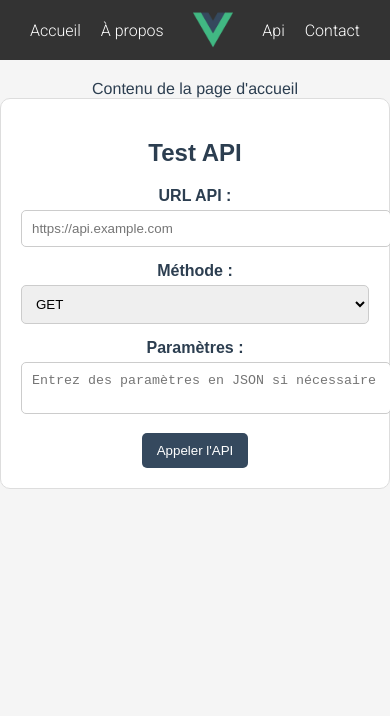
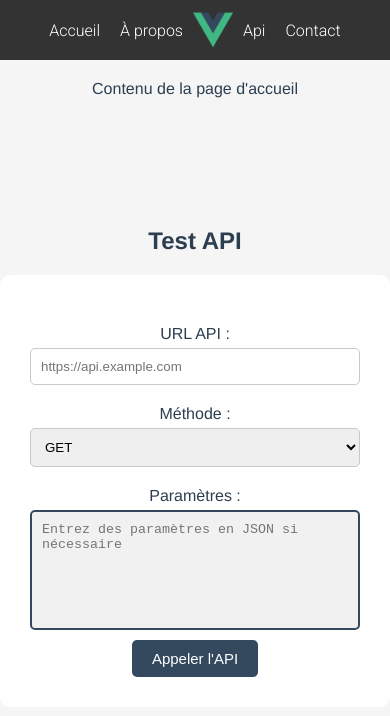
Before and after one commit to LuCha5/projet-site-vue-epsi, a Vue app: page /api in a window 390 px wide. Shown: the top 716 px of the page. Built offline with nearby package versions, Linux system fonts and the light colour scheme.

Commit message:
Amélioration du composant API : refonte du formulaire avec un conteneur, ajustement du style, et amélioration de la gestion des erreurs.

```diff
--- a/src/components/ApiComponent.vue
+++ b/src/components/ApiComponent.vue
@@ -1,12 +1,20 @@
 <template>
     <div class="api-component">
+        <!-- Conteneur du formulaire -->
+        <div class="form-container">
             <h2>Test API</h2>
             <form @submit.prevent="callApi">
                 <!-- Champ pour l'URL de l'API -->
                 <div class="form-group">
                     <label for="url">URL API :</label>
-                <input type="text" id="url" v-model="url" placeholder="https://api.example.com"
-                    @input="clearError('url')" required />
+                    <input
+                        type="text"
+                        id="url"
+                        v-model="url"
+                        placeholder="https://api.example.com"
+                        @input="clearError('url')"
+                        required
+                    />
                     <span v-if="errors.url" class="error">{{ errors.url }}</span>
                 </div>
 
@@ -25,17 +33,19 @@
                 <!-- Paramètres (JSON) -->
                 <div class="form-group">
                     <label for="params">Paramètres :</label>
-                <textarea id="params" v-model="params" placeholder="Entrez des paramètres en JSON si nécessaire"
-                    @input="clearError('params')"></textarea>
+                    <textarea
+                        id="params"
+                        v-model="params"
+                        placeholder="Entrez des paramètres en JSON si nécessaire"
+                        @input="clearError('params')"
+                    ></textarea>
                     <span v-if="errors.params" class="error">{{ errors.params }}</span>
                 </div>
 
                 <!-- Bouton pour soumettre -->
                 <button type="submit">Appeler l'API</button>
             </form>
-
-        <!-- Indicateur de chargement -->
-        <div v-if="loading" class="spinner"></div>
+        </div>
 
         <!-- Bloc pour afficher le résultat -->
         <div v-if="result" class="result">
@@ -133,78 +143,98 @@ export default {
 </script>
 
 <style scoped>
-.api-component {
-    max-width: 600px;
-    margin: 0 auto;
-    padding: 20px;
+@import url("https://fonts.googleapis.com/css2?family=Roboto:wght@300&display=swap");
+@import url("https://cdnjs.cloudflare.com/ajax/libs/font-awesome/5.13.0/css/all.min.css");
+
+body {
+  margin: 0px;
+  padding: 0px;
   background-color: #ffffff;
-    border: 1px solid #ddd;
-    border-radius: 10px;
-    font-family: Arial, sans-serif;
+  position: absolute;
+  top: 50%;
+  left: 50%;
+  transform: translate(-50%, -50%);
+  font-family: "Roboto", sans-serif;
+  font-weight: bold;
 }
 
-.form-group {
-    margin-bottom: 15px;
+.api-component {
+  width: 100vw;
+  height: 85vh;
+  display: flex;
+  justify-content: center;
+  align-items: center;
+  background-color: transparent;
 }
 
-label {
-    font-weight: bold;
-    display: block;
-    margin-bottom: 5px;
+form {
+  padding: 30px;
+  background-color: white;
+  border-radius: 10px;
 }
 
-input,
-select,
-textarea {
-    width: 100%;
+form h2 {
+  font-size: 20px;
+}
+
+form .form-group {
+  position: relative;
+  margin-top: 20px;
+  display: flex;
+  flex-direction: column;
+}
+
+form .form-group input,
+form .form-group select,
+form .form-group textarea {
+  margin-top: 5px;
   padding: 10px;
-    border: 1px solid #ccc;
+  border: 1px solid #c9c9c9;
+  outline-color: #35495e;
   border-radius: 5px;
 }
 
-textarea {
+form .form-group textarea {
+  background-color: #f1f1f1;
+  border: 2px solid #35495e;
   resize: none;
+  height: 6rem;
 }
 
 button {
-    padding: 10px 15px;
+  margin-top: 10px;
   background-color: #35495e;
   color: white;
+  font-size: 15px;
   border: none;
+  padding: 10px 20px;
   border-radius: 5px;
+  outline: none;
   cursor: pointer;
+  transition: transform 0.5s;
 }
 
 button:hover {
-    background-color: #2c3e50;
+  transform: scale(1.05);
 }
 
 .result {
   margin-top: 20px;
   padding: 15px;
-    background-color: #f9f9f9;
+  background-color: #ffffff;
   border: 1px solid #ddd;
-    border-radius: 5px;
+  border-radius: 10px;
+  overflow-x: auto;
+  box-shadow: inset 0px 2px 4px rgba(0, 0, 0, 0.05);
 }
 
-.spinner {
-    width: 50px;
-    height: 50px;
-    border: 5px solid #f3f3f3;
-    border-top: 5px solid #35495e;
-    border-radius: 50%;
-    animation: spin 1s linear infinite;
-    margin: 20px auto;
-}
-
-@keyframes spin {
-    0% {
-        transform: rotate(0deg);
-    }
-
-    100% {
-        transform: rotate(360deg);
-    }
+.result h3 {
+  margin-top: 0;
+  font-size: 18px;
+  font-weight: bold;
+  color: #35495e;
+  border-bottom: 1px solid #ddd;
+  padding-bottom: 10px;
 }
 
 .error {
@@ -212,4 +242,21 @@ button:hover {
   font-size: 14px;
   margin-top: 5px;
 }
+
+@media (max-width: 768px) {
+  .api-component {
+    flex-direction: column;
+    align-items: stretch;
+  }
+
+  .form-container,
+  .result {
+    max-width: 100%;
+    margin: 0;
+  }
+
+  .result {
+    margin-top: 20px;
+  }
+}
 </style>
--- a/src/components/NavigationComponent.vue
+++ b/src/components/NavigationComponent.vue
@@ -24,12 +24,12 @@ export default {
 
 .navbar {
   display: flex;
-  justify-content: space-between; /* Assure que les divs sont de chaque côté du logo */
   align-items: center;
   padding: 10px 20px;
   background-color: #333;
   margin-bottom: 20px; /* Ajoutez une marge en bas pour éviter que le contenu soit caché sous la navbar */
   font-family: "Roboto", sans-serif;
+  justify-content: center; /* Centre le contenu au milieu */
 }
 
 .nav-link {
```
Lines whose indentation alone changed are shown as unchanged.
